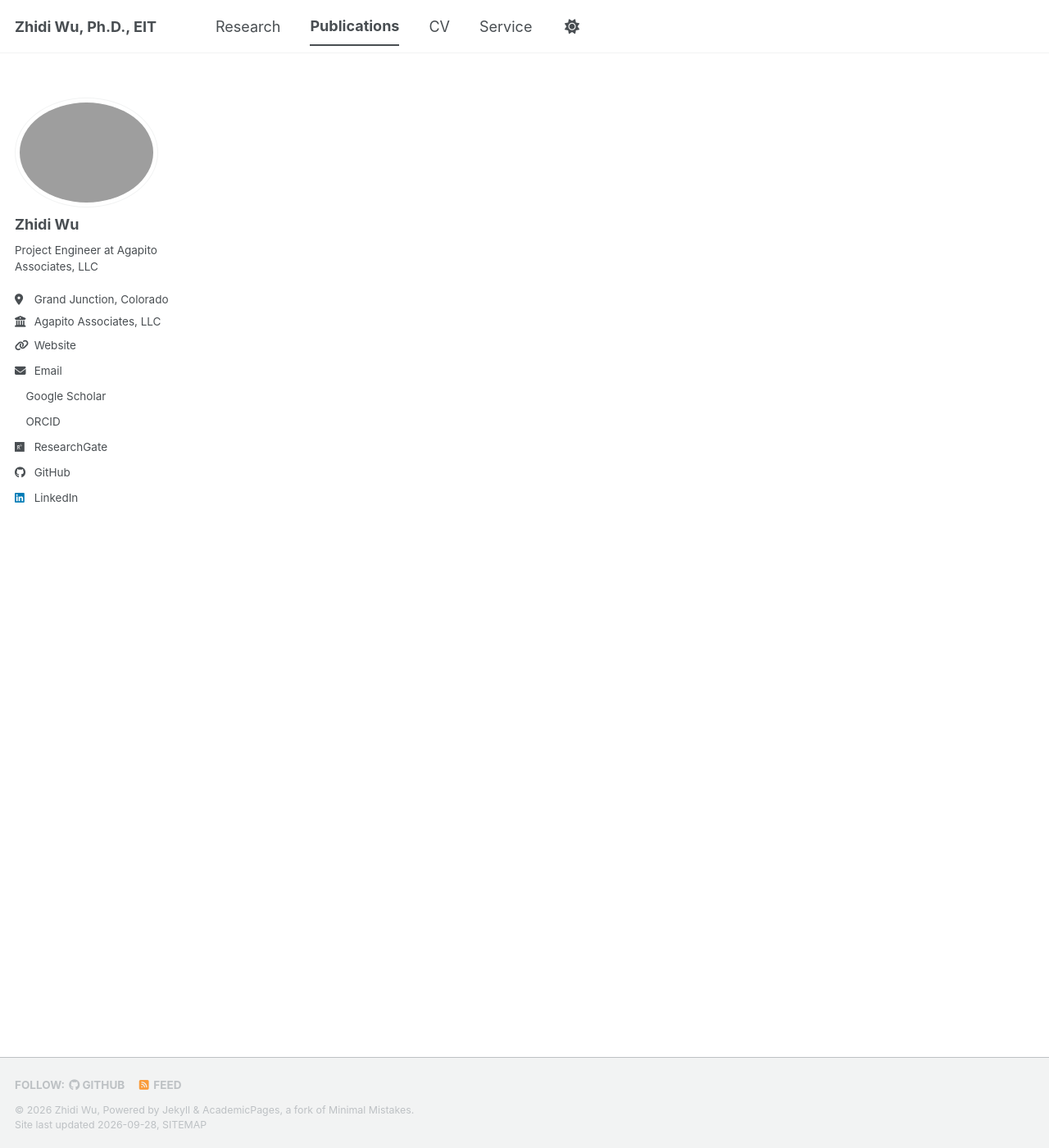
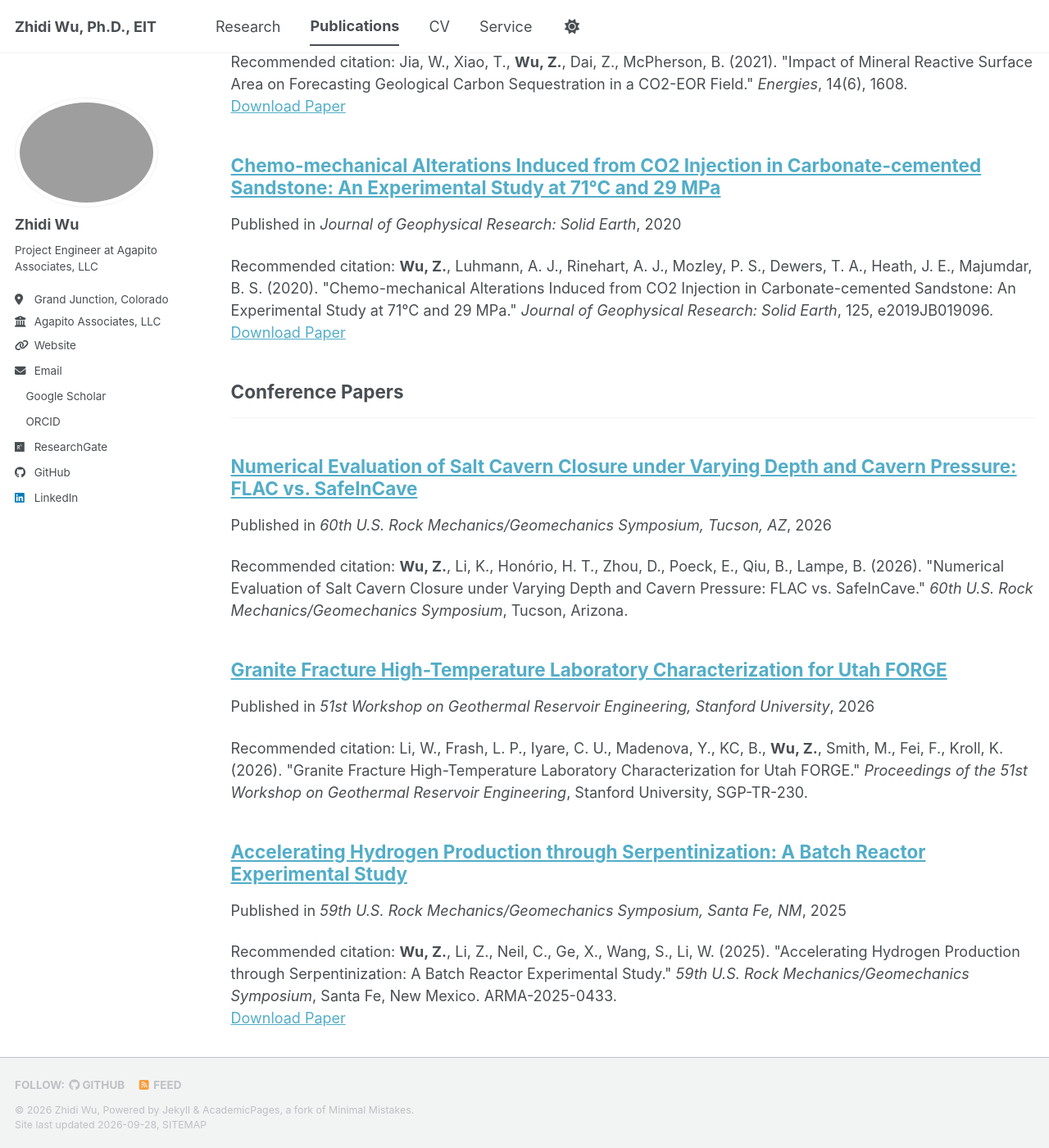
Before and after one commit to zhidiwu/zhidiwu.github.io, a Jekyll site: the page built from _pages/publications.html, in a window 1280 px wide and 1400 px high, scrolled down 2159 px. Shown: the whole window at 82% size. Built offline with Jekyll 4.4.1, drawn with Linux system fonts in a browser that asks for light colours; a style sheet for code colours, icons or effects is not loaded; some of the changed text lies outside the part shown.

Commit message:
Add files via upload

```diff
--- /dev/null
+++ b/_publications/2020-01-15-wu-jgr-chemo-mechanical-sandstone.md
@@ -0,0 +1,10 @@
+---
+title: 'Chemo-mechanical Alterations Induced from CO2 Injection in Carbonate-cemented Sandstone: An Experimental Study at 71°C and 29 MPa'
+collection: publications
+category: manuscripts
+permalink: /publication/2020-01-15-wu-jgr-chemo-mechanical-sandstone
+date: 2020-01-15
+venue: 'Journal of Geophysical Research: Solid Earth'
+paperurl: 'https://doi.org/10.1029/2019JB019096'
+citation: '<b>Wu, Z.</b>, Luhmann, A. J., Rinehart, A. J., Mozley, P. S., Dewers, T. A., Heath, J. E., Majumdar, B. S. (2020). "Chemo-mechanical Alterations Induced from CO2 Injection in Carbonate-cemented Sandstone: An Experimental Study at 71°C and 29 MPa." <i>Journal of Geophysical Research: Solid Earth</i>, 125, e2019JB019096.'
+---
--- /dev/null
+++ b/_publications/2021-03-15-jia-energies-reactive-surface-area.md
@@ -0,0 +1,10 @@
+---
+title: 'Impact of Mineral Reactive Surface Area on Forecasting Geological Carbon Sequestration in a CO2-EOR Field'
+collection: publications
+category: manuscripts
+permalink: /publication/2021-03-15-jia-energies-reactive-surface-area
+date: 2021-03-15
+venue: 'Energies'
+paperurl: 'https://doi.org/10.3390/en14061608'
+citation: 'Jia, W., Xiao, T., <b>Wu, Z.</b>, Dai, Z., McPherson, B. (2021). "Impact of Mineral Reactive Surface Area on Forecasting Geological Carbon Sequestration in a CO2-EOR Field." <i>Energies</i>, 14(6), 1608.'
+---
--- /dev/null
+++ b/_publications/2023-06-01-wu-arma-2023-bayesian-youngs-modulus.md
@@ -0,0 +1,10 @@
+---
+title: 'Uncertainty Quantification of Young''s Modulus on Core Scale: A Bayesian Analysis on a Comprehensive Geomechanical Model'
+collection: publications
+category: conferences
+permalink: /publication/2023-06-01-wu-arma-2023-bayesian-youngs-modulus
+date: 2023-06-01
+venue: '57th U.S. Rock Mechanics/Geomechanics Symposium, Atlanta, GA'
+paperurl: 'https://doi.org/10.56952/ARMA-2023-0367'
+citation: '<b>Wu, Z.</b>, Edelman, E., Smith, P., Smith, S., Irons, T., McPherson, B. (2023). "Uncertainty Quantification of Young''s Modulus on Core Scale: A Bayesian Analysis on a Comprehensive Geomechanical Model." <i>57th U.S. Rock Mechanics/Geomechanics Symposium</i>, Atlanta, Georgia. ARMA-2023-0367.'
+---
--- /dev/null
+++ b/_publications/2023-12-01-wu-energies-cement-synthesis.md
@@ -0,0 +1,10 @@
+---
+title: 'Control of Cement Timing, Mineralogy, and Texture on Hydro-chemo-mechanical Coupling from CO2 Injection into Sandstone: A Synthesis'
+collection: publications
+category: manuscripts
+permalink: /publication/2023-12-01-wu-energies-cement-synthesis
+date: 2023-12-01
+venue: 'Energies'
+paperurl: 'https://doi.org/10.3390/en16247949'
+citation: '<b>Wu, Z.</b>, Simmons, J. D., Otu, S., Rinehart, A., Luhmann, A., Heath, J., Mozley, P., Majumdar, B. S. (2023). "Control of Cement Timing, Mineralogy, and Texture on Hydro-chemo-mechanical Coupling from CO2 Injection into Sandstone: A Synthesis." <i>Energies</i>, 16(24), 7949.'
+---
--- /dev/null
+++ b/_publications/2024-01-15-wu-rmre-bayesian-framework.md
@@ -0,0 +1,10 @@
+---
+title: 'Framework for Bayesian Assessment of Factors that Impact Rock Mechanical Response'
+collection: publications
+category: manuscripts
+permalink: /publication/2024-01-15-wu-rmre-bayesian-framework
+date: 2024-01-15
+venue: 'Rock Mechanics and Rock Engineering'
+paperurl: 'https://doi.org/10.1007/s00603-023-03552-4'
+citation: '<b>Wu, Z.</b>, Edelman, E., Smith, P., Smith, S., Irons, T., McPherson, B. (2024). "Framework for Bayesian Assessment of Factors that Impact Rock Mechanical Response." <i>Rock Mechanics and Rock Engineering</i>.'
+---
--- /dev/null
+++ b/_publications/2024-06-01-wu-arma-2024-macro-micro-uncertainty.md
@@ -0,0 +1,10 @@
+---
+title: 'Quantifying the Uncertainties of Macro- and Micro-Mechanical Measurements on Sequestration Reservoir Formations'
+collection: publications
+category: conferences
+permalink: /publication/2024-06-01-wu-arma-2024-macro-micro-uncertainty
+date: 2024-06-01
+venue: '58th U.S. Rock Mechanics/Geomechanics Symposium, Golden, CO'
+paperurl: 'https://doi.org/10.56952/ARMA-2024-1091'
+citation: '<b>Wu, Z.</b>, Edelman, E., Ritterbush, K., McPherson, B. (2024). "Quantifying the Uncertainties of Macro- and Micro-Mechanical Measurements on Sequestration Reservoir Formations." <i>58th U.S. Rock Mechanics/Geomechanics Symposium</i>, Golden, Colorado. ARMA-2024-1091.'
+---
--- /dev/null
+++ b/_publications/2025-01-15-wu-jrmge-nanoindentation-uncertainty.md
@@ -0,0 +1,10 @@
+---
+title: 'On Uncertainty of Elastic Modulus Measurements via Nanoindentation Mechanical Testing and Conventional Triaxial Testing'
+collection: publications
+category: manuscripts
+permalink: /publication/2025-01-15-wu-jrmge-nanoindentation-uncertainty
+date: 2025-01-15
+venue: 'Journal of Rock Mechanics and Geotechnical Engineering'
+paperurl: 'https://doi.org/10.1016/j.jrmge.2025.01.008'
+citation: '<b>Wu, Z.</b>, Edelman, E., Ritterbush, K., McPherson, B. (2025). "On Uncertainty of Elastic Modulus Measurements via Nanoindentation Mechanical Testing and Conventional Triaxial Testing." <i>Journal of Rock Mechanics and Geotechnical Engineering</i>.'
+---
--- /dev/null
+++ b/_publications/2025-06-01-wu-arma-2025-paradox-permeability.md
@@ -0,0 +1,10 @@
+---
+title: 'Effect of CO2 on Effective Permeability and Drained Bulk Modulus: An Experimental-Driven Analysis in Paradox Basin'
+collection: publications
+category: conferences
+permalink: /publication/2025-06-01-wu-arma-2025-paradox-permeability
+date: 2025-06-01
+venue: '59th U.S. Rock Mechanics/Geomechanics Symposium, Santa Fe, NM'
+paperurl: 'https://doi.org/10.56952/ARMA-2025-0434'
+citation: '<b>Wu, Z.</b>, Vega-Ortiz, C., Edelman, E., Ilgen, A., McPherson, B. (2025). "Effect of CO2 on Effective Permeability and Drained Bulk Modulus: An Experimental-Driven Analysis in Paradox Basin." <i>59th U.S. Rock Mechanics/Geomechanics Symposium</i>, Santa Fe, New Mexico. ARMA-2025-0434.'
+---
--- /dev/null
+++ b/_publications/2025-06-02-wu-arma-2025-serpentinization-batch.md
@@ -0,0 +1,10 @@
+---
+title: 'Accelerating Hydrogen Production through Serpentinization: A Batch Reactor Experimental Study'
+collection: publications
+category: conferences
+permalink: /publication/2025-06-02-wu-arma-2025-serpentinization-batch
+date: 2025-06-02
+venue: '59th U.S. Rock Mechanics/Geomechanics Symposium, Santa Fe, NM'
+paperurl: 'https://doi.org/10.56952/ARMA-2025-0433'
+citation: '<b>Wu, Z.</b>, Li, Z., Neil, C., Ge, X., Wang, S., Li, W. (2025). "Accelerating Hydrogen Production through Serpentinization: A Batch Reactor Experimental Study." <i>59th U.S. Rock Mechanics/Geomechanics Symposium</i>, Santa Fe, New Mexico. ARMA-2025-0433.'
+---
--- /dev/null
+++ b/_publications/2026-02-09-li-stanford-geothermal-2026-forge-granite.md
@@ -0,0 +1,9 @@
+---
+title: 'Granite Fracture High-Temperature Laboratory Characterization for Utah FORGE'
+collection: publications
+category: conferences
+permalink: /publication/2026-02-09-li-stanford-geothermal-2026-forge-granite
+date: 2026-02-09
+venue: '51st Workshop on Geothermal Reservoir Engineering, Stanford University'
+citation: 'Li, W., Frash, L. P., Iyare, C. U., Madenova, Y., KC, B., <b>Wu, Z.</b>, Smith, M., Fei, F., Kroll, K. (2026). "Granite Fracture High-Temperature Laboratory Characterization for Utah FORGE." <i>Proceedings of the 51st Workshop on Geothermal Reservoir Engineering</i>, Stanford University, SGP-TR-230.'
+---
--- /dev/null
+++ b/_publications/2026-06-01-purswani-fuel-hydrogen-storage.md
@@ -0,0 +1,10 @@
+---
+title: 'Integrated Geological, Economic, and Risk Assessment of Underground Hydrogen Storage'
+collection: publications
+category: manuscripts
+permalink: /publication/2026-06-01-purswani-fuel-hydrogen-storage
+date: 2026-06-01
+venue: 'Fuel'
+paperurl: 'https://doi.org/10.1016/j.fuel.2026.138930'
+citation: 'Purswani, P., KC, B., Lee, H., et al. (incl. <b>Wu, Z.</b>) (2026). "Integrated Geological, Economic, and Risk Assessment of Underground Hydrogen Storage." <i>Fuel</i>, 420, 138930.'
+---
--- /dev/null
+++ b/_publications/2026-06-01-wu-arma-2026-salt-cavern-closure.md
@@ -0,0 +1,9 @@
+---
+title: 'Numerical Evaluation of Salt Cavern Closure under Varying Depth and Cavern Pressure: FLAC vs. SafeInCave'
+collection: publications
+category: conferences
+permalink: /publication/2026-06-01-wu-arma-2026-salt-cavern-closure
+date: 2026-06-01
+venue: '60th U.S. Rock Mechanics/Geomechanics Symposium, Tucson, AZ'
+citation: '<b>Wu, Z.</b>, Li, K., Honório, H. T., Zhou, D., Poeck, E., Qiu, B., Lampe, B. (2026). "Numerical Evaluation of Salt Cavern Closure under Varying Depth and Cavern Pressure: FLAC vs. SafeInCave." <i>60th U.S. Rock Mechanics/Geomechanics Symposium</i>, Tucson, Arizona.'
+---
--- a/_publications/2026-07-10-wu-rmre-hydrogen-generation.md
+++ b/_publications/2026-07-10-wu-rmre-hydrogen-generation.md
@@ -6,5 +6,5 @@ permalink: /publication/2026-07-10-wu-rmre-hydrogen-generation
 date: 2026-07-10
 venue: 'Rock Mechanics and Rock Engineering'
 paperurl: 'https://doi.org/10.1007/s00603-026-05756-w'
-citation: '<b>Wu, Z.</b>, Ge, X., Li, Z. et al. (2026). "Experimental Parameterization of Geological Hydrogen Production via Stimulated Serpentinization." <i>Rock Mechanics and Rock Engineering</i>.'
+citation: '<b>Wu, Z.</b>, Ge, X., Li, Z., Neil, C., Wang, S., Li, W. (2026). "Experimental Parameterization of Geological Hydrogen Production via Stimulated Serpentinization." <i>Rock Mechanics and Rock Engineering</i>.'
 ---
--- /dev/null
+++ b/_publications/2026-07-30-ge-energy-fuels-serpentinization-review.md
@@ -0,0 +1,10 @@
+---
+title: 'Stimulated Serpentinization for Geologic Hydrogen: A Review of Experimental, Modeling, and Field Studies'
+collection: publications
+category: manuscripts
+permalink: /publication/2026-07-30-ge-energy-fuels-serpentinization-review
+date: 2026-07-30
+venue: 'Energy & Fuels'
+paperurl: 'https://doi.org/10.1021/acs.energyfuels.6c00873'
+citation: 'Ge, X., Wang, S., Li, W., Li, Z., Neil, C. W., Yuan, N., <b>Wu, Z.</b>, Wu, J., Han, H., Ling, K., Owusu, E. (2026). "Stimulated Serpentinization for Geologic Hydrogen: A Review of Experimental, Modeling, and Field Studies." <i>Energy &amp; Fuels</i>, 40(30), 16155–16181.'
+---
--- /dev/null
+++ b/_publications/2026-09-01-wu-open-geomechanics-salt-cavern.md
@@ -0,0 +1,9 @@
+---
+title: 'Numerical Evaluation of Salt Cavern Closure under Varying Depth and Cavern Pressure: FLAC vs. SafeInCave'
+collection: publications
+category: manuscripts
+permalink: /publication/2026-09-01-wu-open-geomechanics-salt-cavern
+date: 2026-09-01
+venue: 'Open Geomechanics (in review)'
+citation: '<b>Wu, Z.</b>, Li, K., Honório, H. T., Zhou, D., Poeck, E., Qiu, B., Lampe, B. (2026). "Numerical Evaluation of Salt Cavern Closure under Varying Depth and Cavern Pressure: FLAC vs. SafeInCave." <i>Open Geomechanics</i>. In review.'
+---
```
